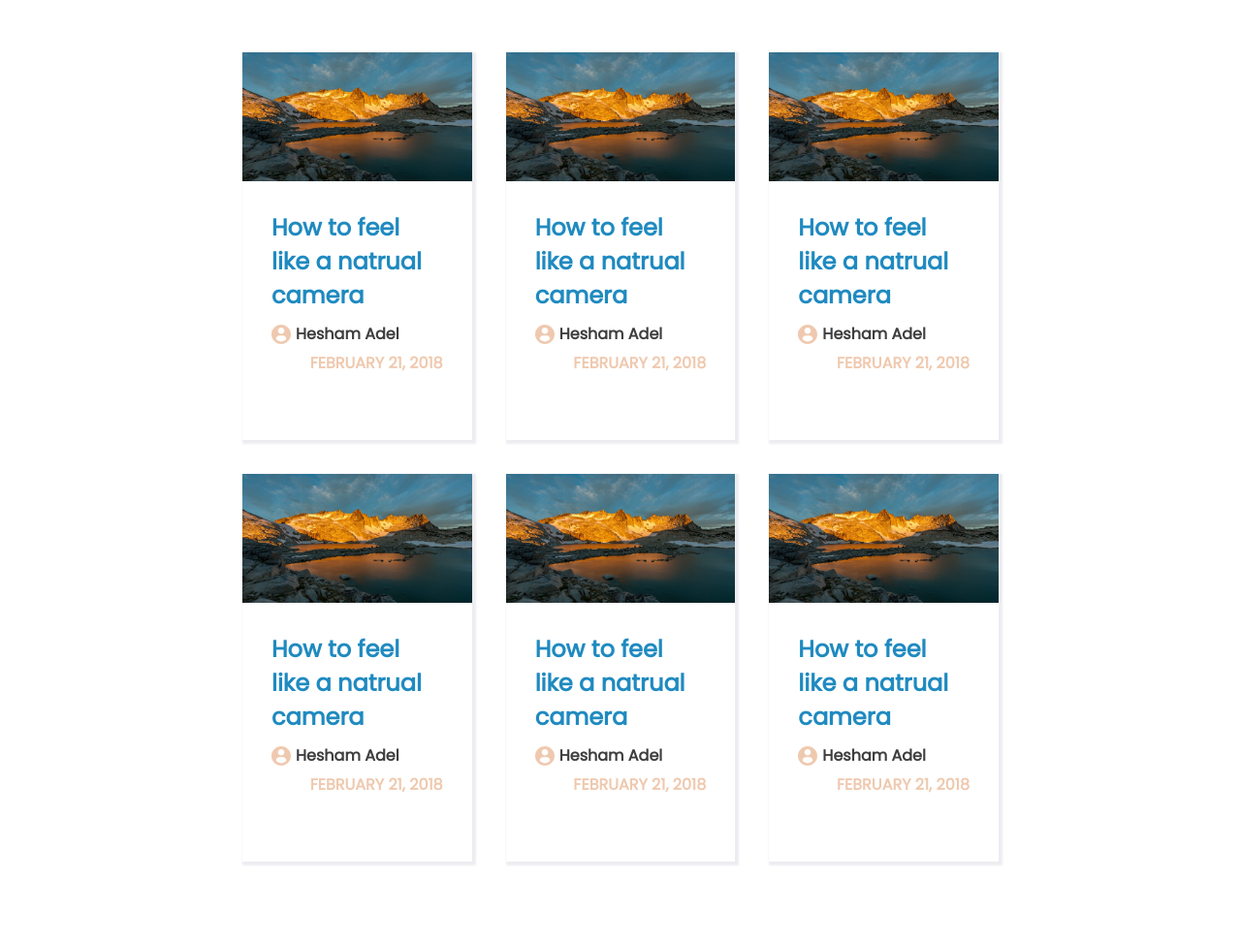
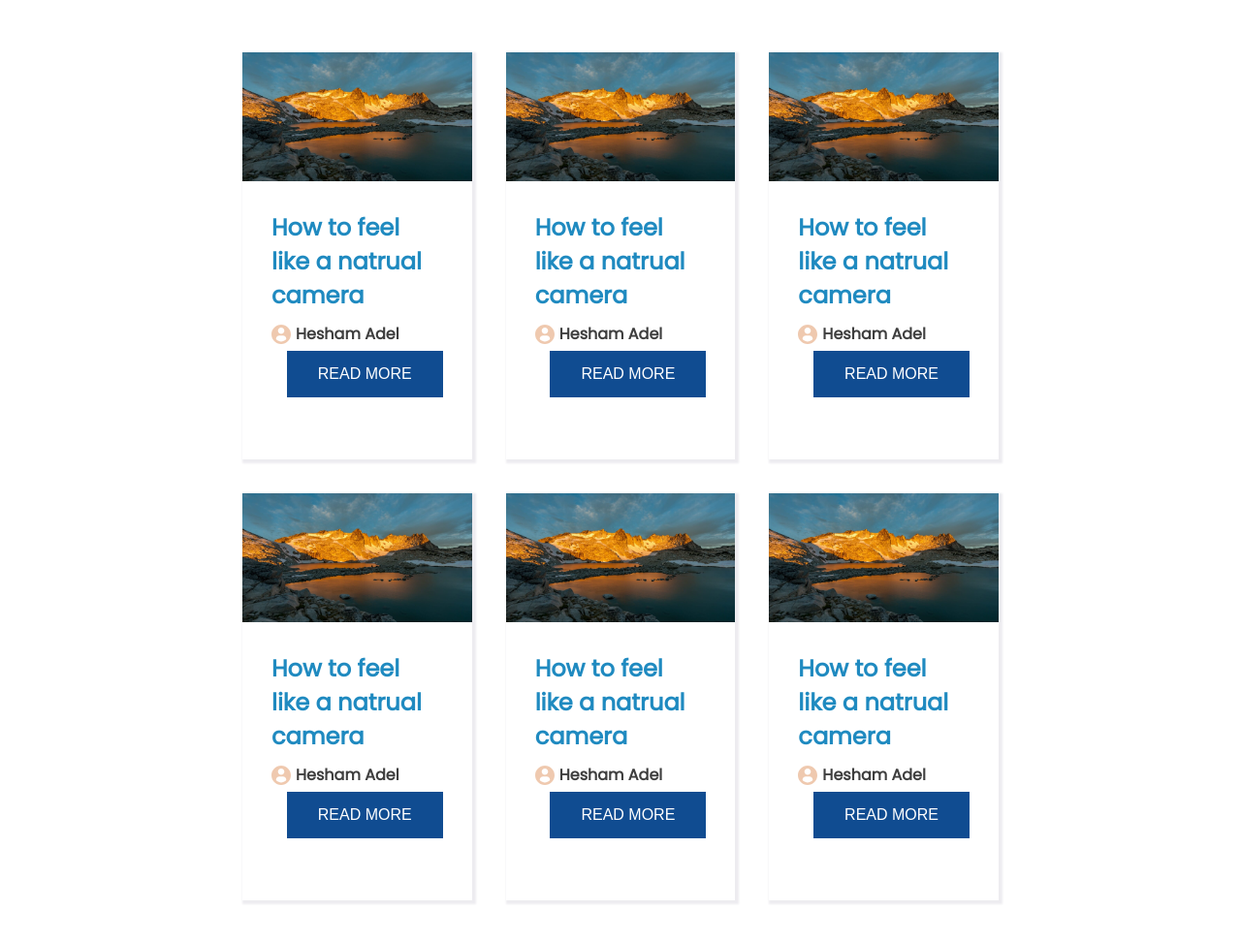
Before and after one commit to hellsinglord22/udacity-blog, a plain HTML site: page index.html in a window 1280 px wide. Shown: the part 96-1068 px from the top of the page at 97% size. Drawn offline with Linux system fonts and the light colour scheme.

Commit message:
change date with button

```diff
--- a/css/blog-index.css
+++ b/css/blog-index.css
@@ -88,6 +88,18 @@
     font-size: 24px;
 }
 
+
+.read-more-btn {
+    background-color: var(--secondary-color);
+    border: none;
+    color: white;
+    padding: 15px 32px;
+    text-align: center;
+    text-decoration: none;
+    display: inline-block;
+    font-size: 16px;
+}
+
 .navbar-items > a:hover {
     color: var(--fourth-color);
 }
@@ -173,7 +185,7 @@ a.active {
 
 
 .cards {
-    height: 400px;
+    height: 420px;
     box-shadow: 2px 2px 2px 2px #EDECF0;
     transition: all .2s ease-in-out;
 }
@@ -195,10 +207,6 @@ a.active {
     opacity: 0;
 }
 
-.cards-overlay:hover {
-    opacity: 0.6;
-    cursor: pointer;
-}
 
 .blog-image {
     max-width: 100%;
@@ -222,7 +230,7 @@ a.active {
 }
 
 
-.blog-date {
+.blog-button {
     width: 100%;
     display: flex;
     justify-content: flex-end;
--- a/index.html
+++ b/index.html
@@ -50,10 +50,11 @@
                             <span class="author-name">Hesham Adel</span>
                         </div>
 
-                        <!-- BLOG CREATION DATE -->
-                        <div class='blog-date'>
-                            <span>FEBRUARY 21, 2018</span>
+                        <div class='blog-button'>
+                            <button class="read-more-btn">READ MORE</button>
                         </div>
+
+
 
                     </div>
 
@@ -83,10 +84,11 @@
                             <span class="author-name">Hesham Adel</span>
                         </div>
 
-                        <!-- BLOG CREATION DATE -->
-                        <div class='blog-date'>
-                            <span>FEBRUARY 21, 2018</span>
+
+                        <div class='blog-button'>
+                            <button class="read-more-btn">READ MORE</button>
                         </div>
+
 
                     </div>
 
@@ -116,9 +118,8 @@
                             <span class="author-name">Hesham Adel</span>
                         </div>
 
-                        <!-- BLOG CREATION DATE -->
-                        <div class='blog-date'>
-                            <span>FEBRUARY 21, 2018</span>
+                        <div class='blog-button'>
+                            <button class="read-more-btn">READ MORE</button>
                         </div>
 
                     </div>
@@ -150,9 +151,8 @@
                             <span class="author-name">Hesham Adel</span>
                         </div>
 
-                        <!-- BLOG CREATION DATE -->
-                        <div class='blog-date'>
-                            <span>FEBRUARY 21, 2018</span>
+                        <div class='blog-button'>
+                            <button class="read-more-btn">READ MORE</button>
                         </div>
 
                     </div>
@@ -186,9 +186,8 @@
                             <span class="author-name">Hesham Adel</span>
                         </div>
 
-                        <!-- BLOG CREATION DATE -->
-                        <div class='blog-date'>
-                            <span>FEBRUARY 21, 2018</span>
+                        <div class='blog-button'>
+                            <button class="read-more-btn">READ MORE</button>
                         </div>
 
                     </div>
@@ -221,9 +220,8 @@
                             <span class="author-name">Hesham Adel</span>
                         </div>
 
-                        <!-- BLOG CREATION DATE -->
-                        <div class='blog-date'>
-                            <span>FEBRUARY 21, 2018</span>
+                        <div class='blog-button'>
+                            <button class="read-more-btn">READ MORE</button>
                         </div>
 
                     </div>
```
